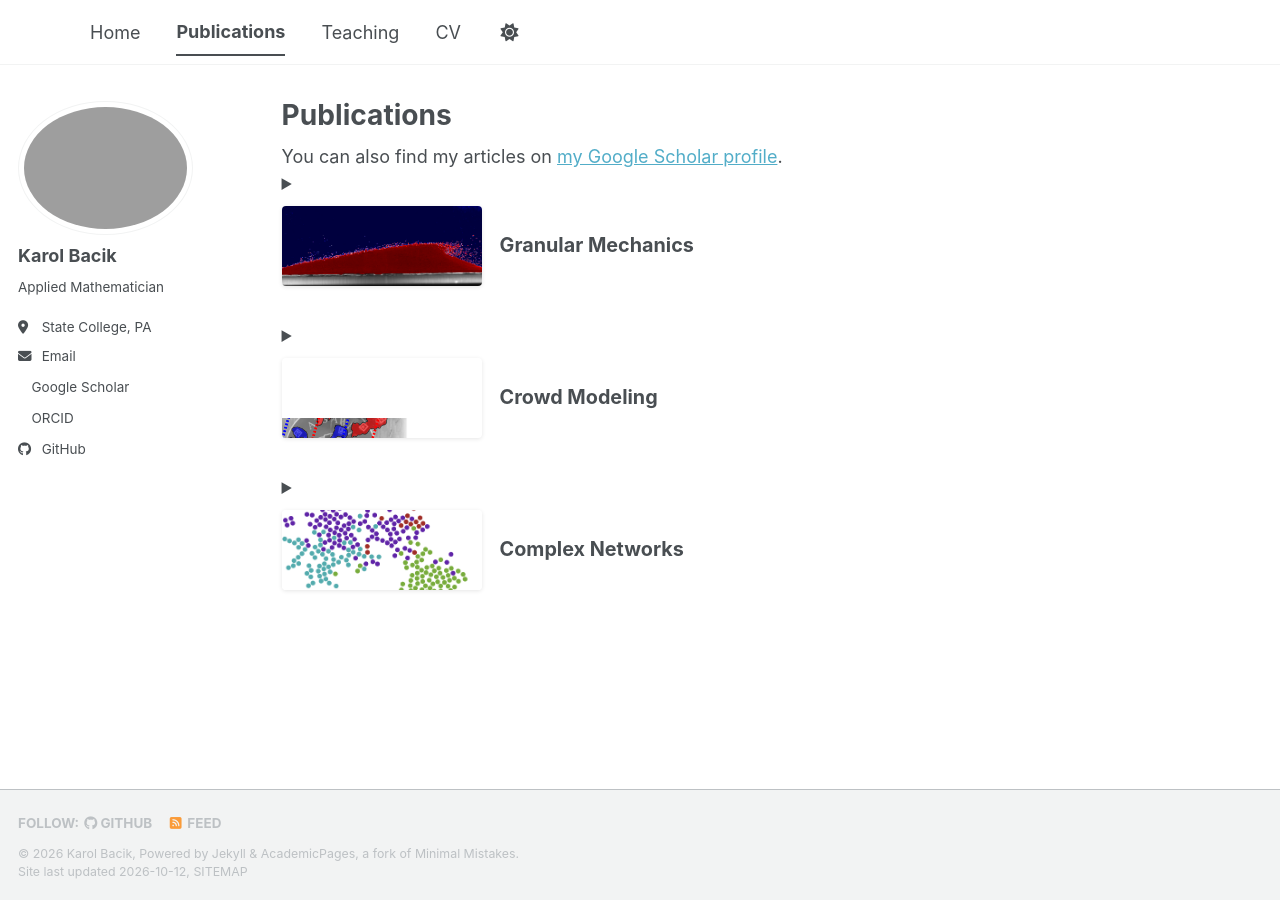
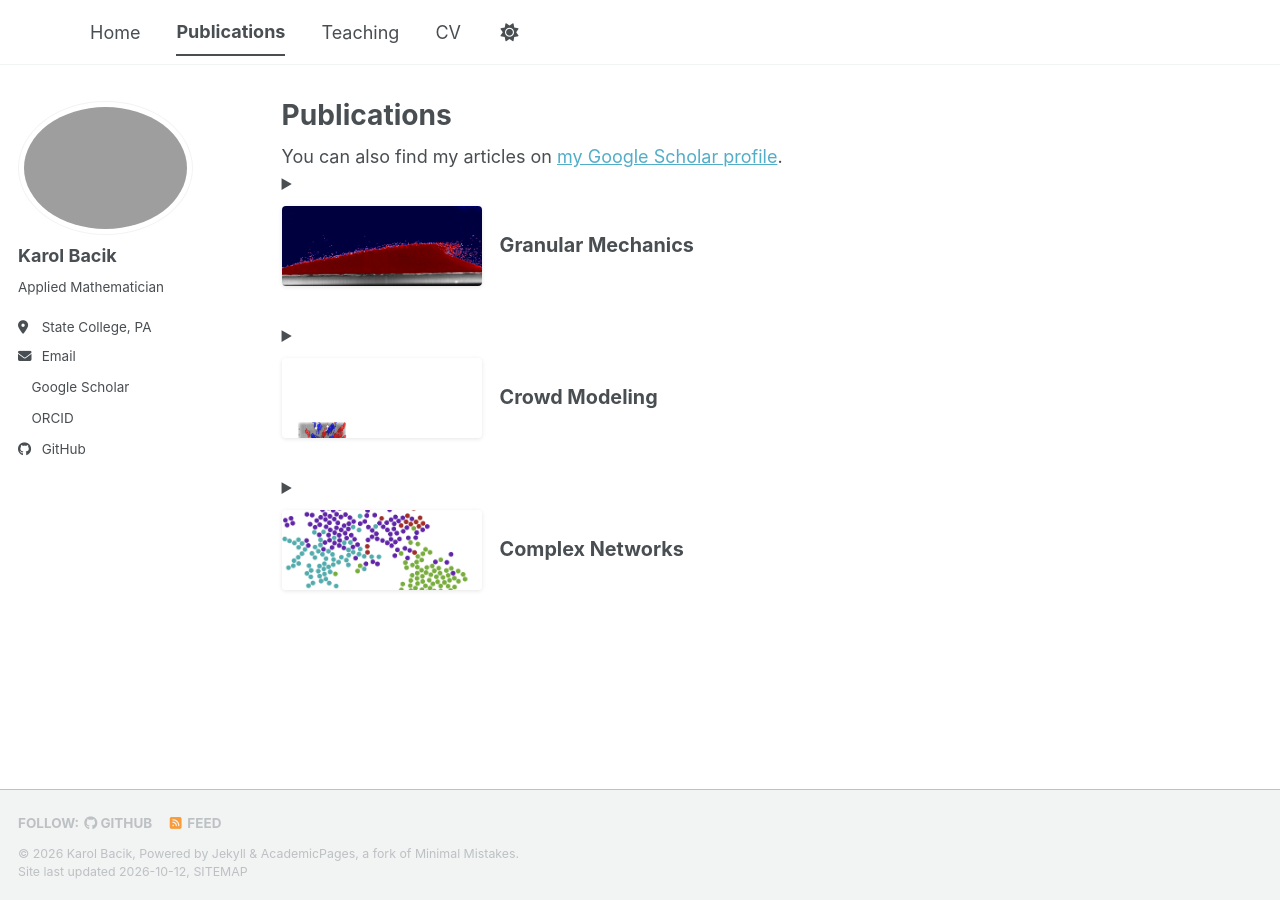
Before and after one commit to kbacikpsu/kbacikpsu.github.io, a Jekyll site: the page built from _pages/publications.html, in a window 1280 px wide. Built offline with Jekyll 4.4.1, drawn with Linux system fonts in a browser that asks for light colours; a style sheet for code colours, icons or effects is not loaded.

Commit message:
Modify CSS for rotated category image
Updated the CSS for the rotated image to use object-fit: contain.

```diff
--- a/_pages/publications.html
+++ b/_pages/publications.html
@@ -108,7 +108,13 @@ categories:
   .category-header { display: flex; align-items: center; gap: 1rem; cursor: pointer; user-select: none; padding: 0.5rem 0; }
   .category-image { width: 200px; height: 80px; flex-shrink: 0; border-radius: 4px; overflow: hidden; box-shadow: 0 1px 4px rgba(0, 0, 0, 0.1); }
   .category-image img { width: 100%; height: 100%; object-fit: cover; }
-  .category-image img.rotate-crowd { width: 80px; height: 200px; transform: rotate(90deg); transform-origin: center; }
+  .category-image img.rotate-crowd {
+    width: 80px;
+    height: 200px;
+    object-fit: contain;
+    transform: rotate(90deg);
+    transform-origin: center;
+  }
   .category-title-wrapper { flex: 1; }
   .category-title-wrapper h2 { margin: 0; font-size: 1.1rem; font-weight: bold; }
   details { margin-bottom: 1.5rem; }
```
